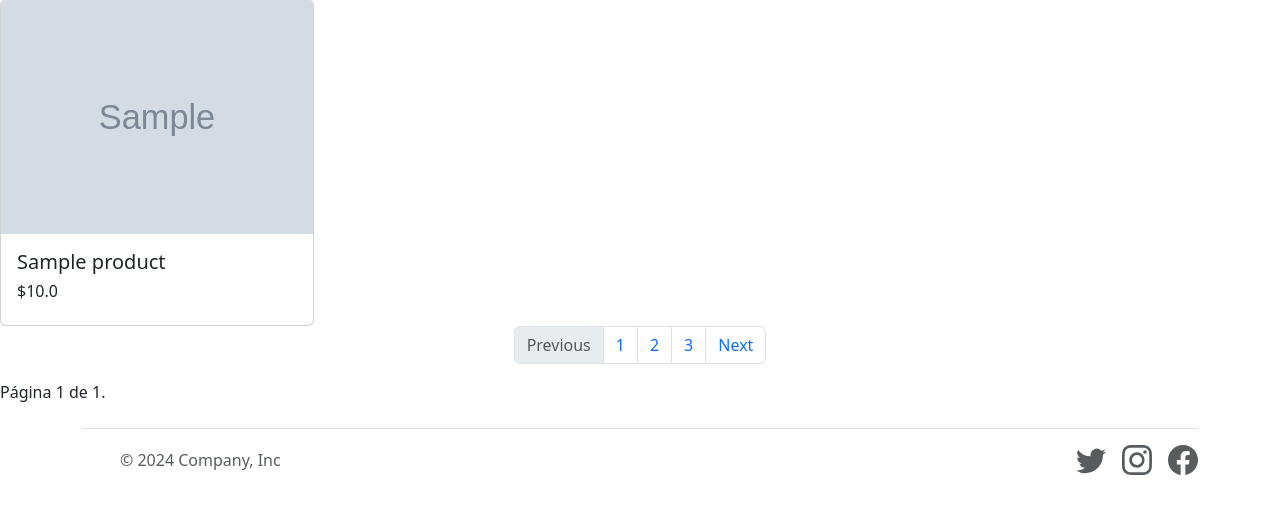
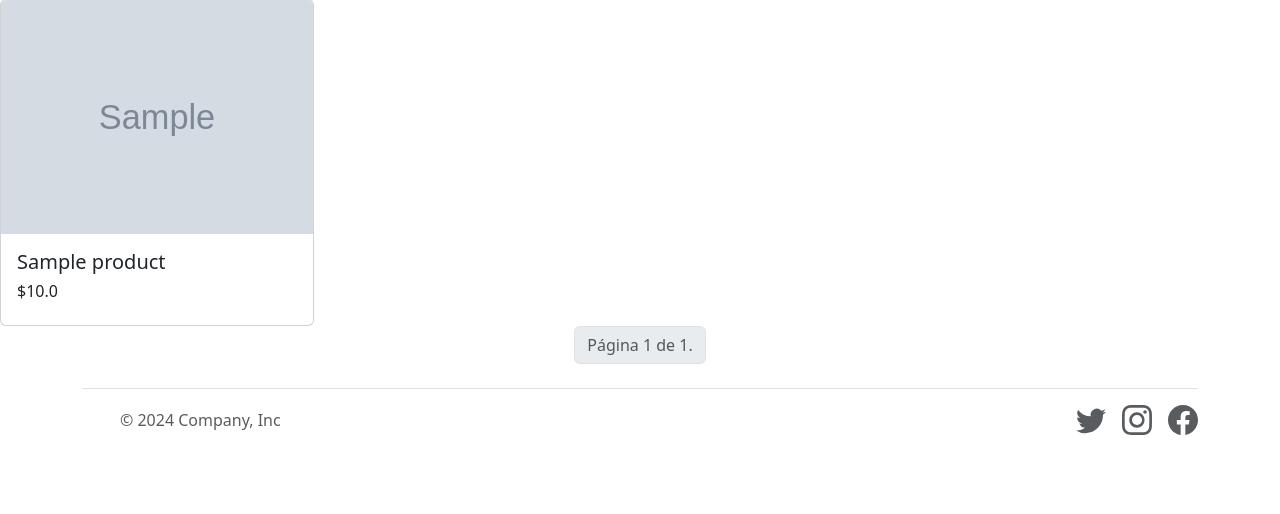
Before and after one commit to abelGebel/django-learning, a Django app: page /products/ in a window 1280 px wide. Shown: the part 115-629 px from the top of the page. Run offline with Django 4.2, Linux system fonts and the light colour scheme; tables that the repository leaves empty hold one stand-in row (values such as "Sample post"); grey boxes marked "Sample" are stand-in pictures.

Commit message:
Update project 04_electronic_store.

```diff
--- a/04_electronic_store/store/models.py
+++ b/04_electronic_store/store/models.py
@@ -9,6 +9,7 @@ class Product(models.Model):
     name = models.CharField(max_length = 200)
     price = models.FloatField()
     description = models.TextField(default="")
+    stock = models.IntegerField(default = 1)
     image = models.ImageField(verbose_name="imagen del producto", upload_to="media/products")
 
     def __str__(self):
--- a/04_electronic_store/store/templates/products.html
+++ b/04_electronic_store/store/templates/products.html
@@ -24,34 +24,31 @@
 
 <nav aria-label="Page navigation example">
   <ul class="pagination justify-content-center">
+
+    {% if products.has_previous %}
+      <li class="page-item">
+        <a class="page-link" href="?page=1">&laquo; Primera</a>
+      </li>
+      <li class="page-item">
+        <a class="page-link"href="?page={{ products.previous_page_number }}">Anterior</a>
+      </li>
+    {% endif %}
+
     <li class="page-item disabled">
-      <a class="page-link">Previous</a>
+      <a class="page-link">Página {{ products.number }} de {{ products.paginator.num_pages }}.</a>
     </li>
-    <li class="page-item"><a class="page-link" href="#">1</a></li>
-    <li class="page-item"><a class="page-link" href="#">2</a></li>
-    <li class="page-item"><a class="page-link" href="#">3</a></li>
-    <li class="page-item">
-      <a class="page-link" href="#">Next</a>
-    </li>
+
+    {% if products.has_next %}
+      <li class="page-item">
+        <a class="page-link" href="?page={{ products.next_page_number }}">Siguiente</a>
+      </li>
+      <li class="page-item">
+        <a class="page-link" href="?page={{ products.paginator.num_pages }}">Última &raquo;</a>
+      </li>
+    {% endif %}
+
   </ul>
 </nav>
 
-<div class="pagination">
-    <span class="step-links">
-        {% if products.has_previous %}
-            <a href="?page=1">&laquo; Primera</a>
-            <a href="?page={{ products.previous_page_number }}">Anterior</a>
-        {% endif %}
-
-        <span class="current">
-            Página {{ products.number }} de {{ products.paginator.num_pages }}.
-        </span>
-
-        {% if products.has_next %}
-            <a href="?page={{ products.next_page_number }}">Siguiente</a>
-            <a href="?page={{ products.paginator.num_pages }}">Última &raquo;</a>
-        {% endif %}
-    </span>
-</div>
 
 {% endblock %}
--- a/04_electronic_store/store/urls.py
+++ b/04_electronic_store/store/urls.py
@@ -8,6 +8,8 @@ urlpatterns = [
     path('products/',views.products, name="products"),
     path('search/', views.search, name='search'),
     path('product/<int:product_id>/', views.product_detail, name='product_detail'),
+    path('product/<int:producto_id>/comprar/', views.comprar_producto, name='comprar_producto'),
+
 ]
 
 # Configuracion extendida para mostrar las imagenes en modo debug
--- a/04_electronic_store/store/views.py
+++ b/04_electronic_store/store/views.py
@@ -1,5 +1,5 @@
 from os import name
-from django.shortcuts import render
+from django.shortcuts import get_object_or_404, redirect, render
 from .models import Product
 from django.core.paginator import Paginator, EmptyPage, PageNotAnInteger
 
@@ -12,8 +12,9 @@ def contact(request):
     return render(request, 'contact.html')
 
 def products(request):
-    products = Product.objects.all()
-    paginator = Paginator(products, 8)
+    #products = Product.objects.all()
+    products = Product.objects.filter(stock__gt=0)
+    paginator = Paginator(products, 3)
     page = request.GET.get('page')
     try:
         products = paginator.page(page)
@@ -31,3 +32,11 @@ def search(request):
 def product_detail(request, product_id):
     product = Product.objects.get(id=product_id)
     return render(request, 'product_detail.html', {'product': product})
+
+
+def comprar_producto(request, producto_id):
+    producto = get_object_or_404(Product, id=producto_id)
+    if producto.stock > 0:
+        producto.stock -= 1
+        producto.save()
+    return products(request)
```
Also changed, not shown: 04_electronic_store/store/templates/contact.html (+12 -1 lines), 04_electronic_store/store/templates/product_detail.html (+9 -0 lines), 04_electronic_store/store/migrations/0003_product_stock.py (added).
